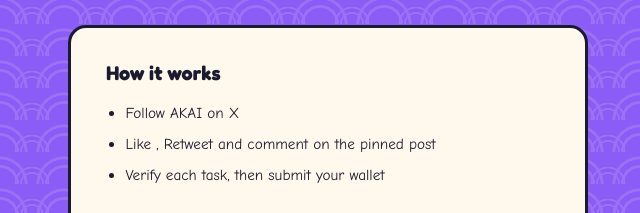
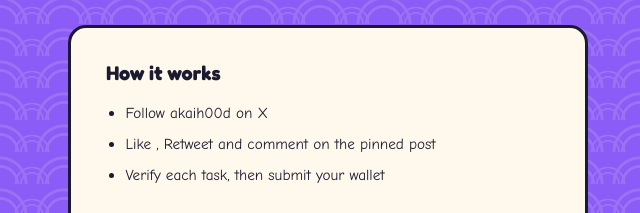
Before and after one commit to maldarsrabon/akai.xyz, a plain HTML site: page index.html in a window 1280 px wide. Shown: the part 3931-4144 px from the top of the page, 0-640 px from the left. Drawn offline with Linux system fonts and the light colour scheme; a web font is replaced by a local one.

Commit message:
Update index.html

```diff
--- a/index.html
+++ b/index.html
@@ -519,7 +519,7 @@
         <div class="wl-teaser reveal">
           <h3>How it works</h3>
           <ul>
-            <li>Follow AKAI on X</li>
+            <li>Follow akaih00d on X</li>
             <li>Like , Retweet and comment on the pinned post</li>
             <li>Verify each task, then submit your wallet</li>
           </ul>
```
